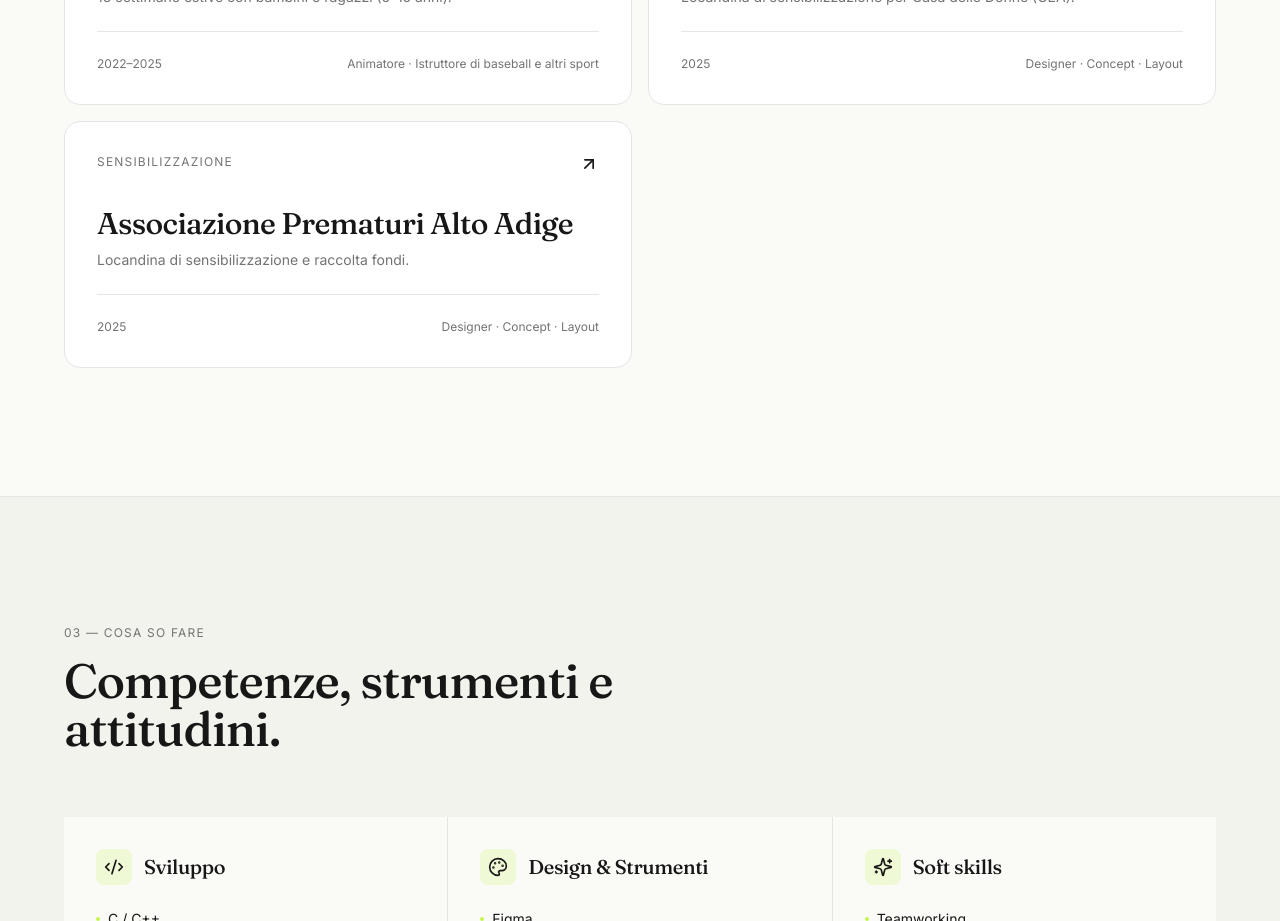
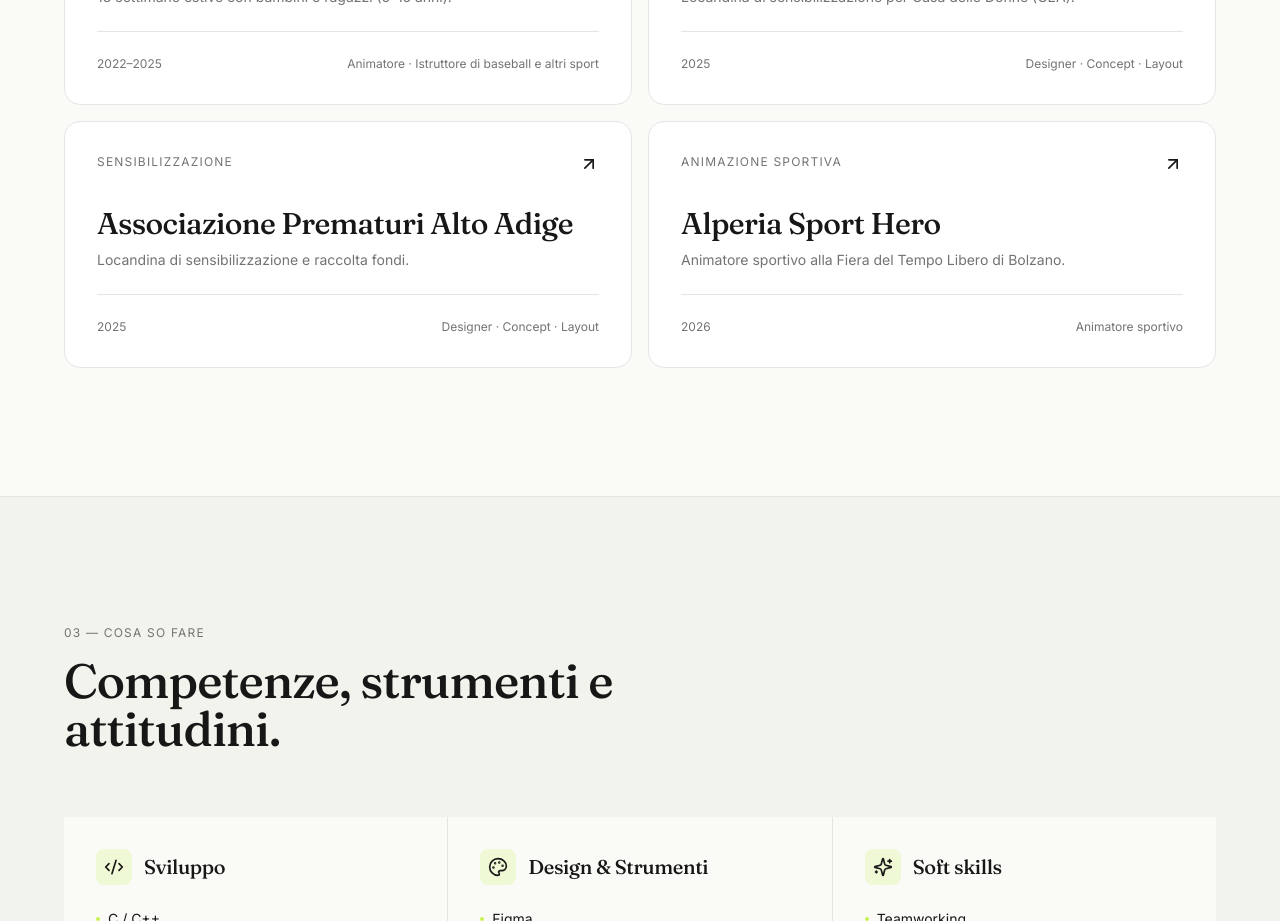
Before and after one commit to Jacopo240806/portfolio-jacopo, a React (Vite) app: page / in a window 1280 px wide. Shown: the part 3180-4101 px from the top of the page. Built offline with nearby package versions, Linux system fonts and the light colour scheme.

Commit message:
Aggiunti progetto Alperia

```diff
--- a/src/data/progetti.js
+++ b/src/data/progetti.js
@@ -184,4 +184,24 @@ export const PROGETTI = [
     contesto: 'Progetto personale · Sensibilizzazione',
     immagine: '/progetti/prem.png',
   },
+  {
+    id: 'alperia-sport-hero',
+    categoria: 'volontariato',
+    tag: 'Animazione Sportiva',
+    titolo: 'Alperia Sport Hero',
+    sottotitolo: 'Animatore sportivo alla Fiera del Tempo Libero di Bolzano.',
+    anno: '2026',
+    ruolo: 'Animatore sportivo',
+    team: 'SPORT CITY · Bolzano',
+    descrizione: 'Ho partecipato come animatore sportivo all\'evento Alperia Sport Hero, organizzato da SPORT CITY durante la Fiera del Tempo Libero di Bolzano (16–19 aprile 2026). Ho coperto 3 giorni su 4 (giovedì, venerdì e sabato), intrattenendo bambini, ragazzi e visitatori adulti nelle diverse discipline sportive proposte: pallamano, go-kart a pedali, pickleball, tiro con l\'arco, para sport (hockey e basket), percorso avventura, basket e bocce. Il giovedì e il venerdì le attività erano aperte anche a visitatori di qualsiasi età, ampliando il ruolo di coinvolgimento e spiegazione della manifestazione.',
+    soluzioni: [
+      'Animazione multidisciplinare (8 sport)',
+      'Coinvolgimento bambini e ragazzi fino a 14 anni',
+      'Gestione visitatori adulti (giovedì e venerdì)',
+      'Comunicazione e spiegazione della manifestazione',
+    ],
+    strumenti: ['Animazione sportiva', 'Gestione gruppi', 'Comunicazione'],
+    contesto: 'Fiera del Tempo Libero · Bolzano · Aprile 2026',
+    immagine: '/progetti/fiera.png',
+  },
 ];
```
Also changed, not shown: public/progetti/fiera.png (added), 1 other file (tests, documents, lock files or other folders).
